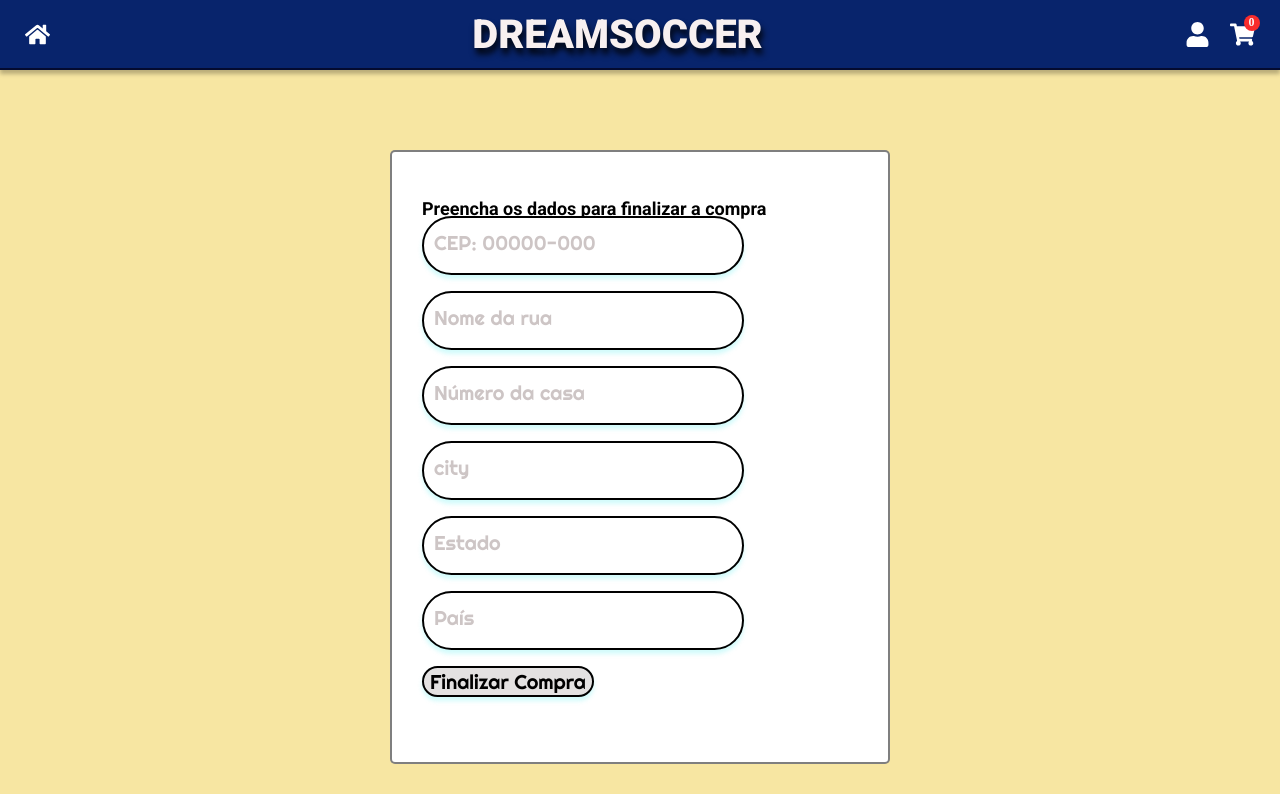
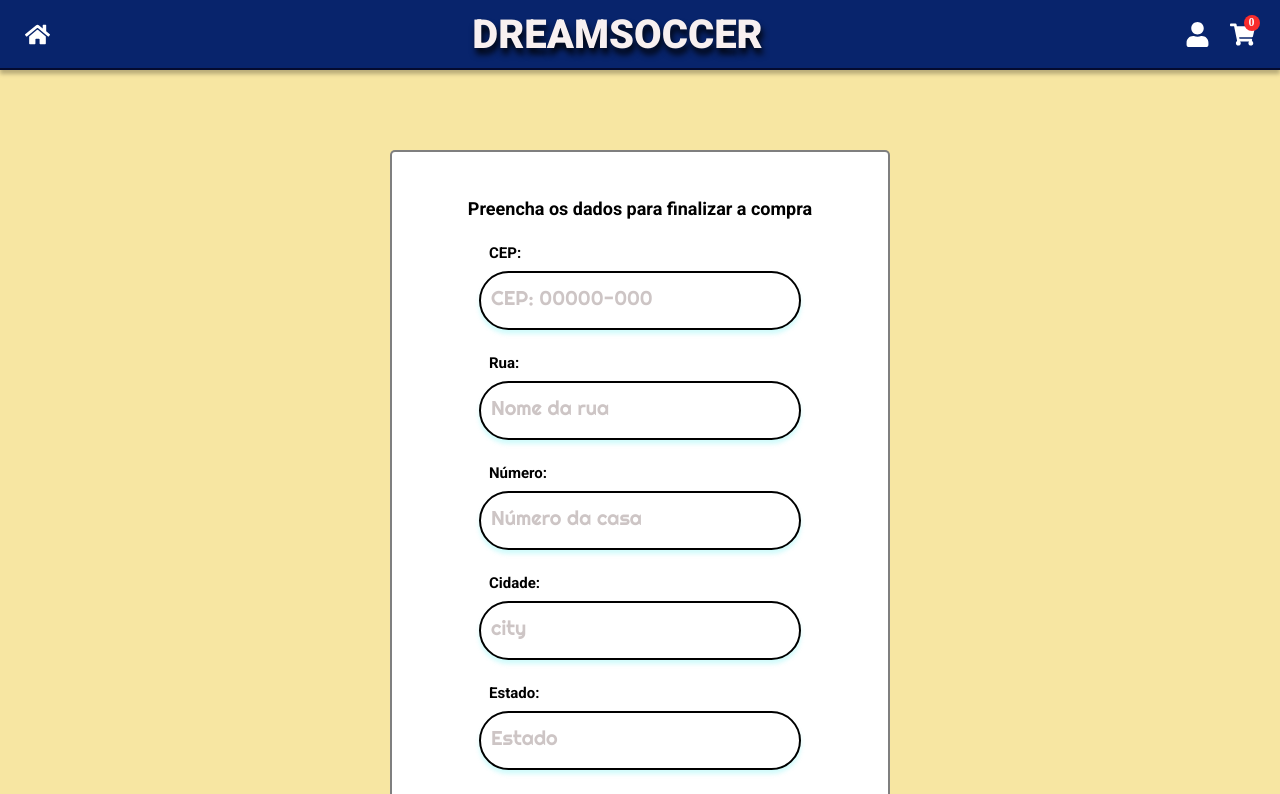
Before and after one commit to Saviodias14/projeto15-dreamsoccer-front, a React (Create React App) app: page /finalizar in a window 1280 px wide. Shown: the top 794 px of the page. Built offline with nearby package versions, Linux system fonts and the light colour scheme; no server answers.

Commit message:
Pagina Finalize implementada e funcional

```diff
--- a/src/Pages/CarrinhoPage/CarrinhoPage.js
+++ b/src/Pages/CarrinhoPage/CarrinhoPage.js
@@ -32,7 +32,8 @@ export default function CarrinhoPage() {
     }, [setTotalCarrinho, dadosCarrinho])
 
     function send() {
-        navigate("/finalizar")
+        if(dadosCarrinho.length) return navigate("/finalizar")
+        alert("O seu carrinho está vazio! Adicione itens para comprar.")
     }
 
     function reload() {
--- a/src/Pages/CarrinhoPage/style.js
+++ b/src/Pages/CarrinhoPage/style.js
@@ -14,6 +14,8 @@ export const ContainerCarrinho = styled.div`
     background-size: cover;
     background-position: center;
     background-attachment: fixed;
+    position:fixed;
+    overflow-y:scroll;
 `
 
 export const Div = styled.div`
--- a/src/Pages/DescriptionPage/style.js
+++ b/src/Pages/DescriptionPage/style.js
@@ -14,6 +14,8 @@ export const Main = styled.main`
     background-attachment: fixed;
     background-size: cover;
     background-position: center;
+    position:fixed;
+    overflow-y: scroll;
     div:first-child{
         img{
             width: 250px;
--- a/src/Pages/FinalizePage/Finalize.js
+++ b/src/Pages/FinalizePage/Finalize.js
@@ -1,73 +1,127 @@
 import styled from "styled-components"
 import Header from "../../components/Header"
 import { Input } from "../SignUp/styled"
-import { useState } from "react"
+import { useContext, useState } from "react"
+import axios from "axios"
+import api from "../../services/api"
+import UserData from "../../context/UserData"
+import { useNavigate } from "react-router-dom"
 
 export default function Finalize() {
-    const [CEP, setCEP] = useState()
-    const [road, setRoad] = useState()
-    const [number, setNumber] = useState()
-    const [city, setCity] = useState()
-    const [state, setState] = useState()
-    const [country, setCountry] = useState()
+    const { token } = useContext(UserData)
+    const navigate = useNavigate()
+    const [CEP, setCEP] = useState("")
+    const [road, setRoad] = useState("")
+    const [number, setNumber] = useState("")
+    const [city, setCity] = useState("")
+    const [state, setState] = useState("")
+    const [country, setCountry] = useState("")
+    const [disabled, setDisabled] = useState(false)
     const cepRegex = /^\d{5}-\d{3}$/
+    const body = { CEP: CEP.replace("-", ""), road, number: Number(number), city, state, country }
 
     function searchCEP(e) {
         const cepValue = e.target.value
         setCEP(cepValue)
         if (cepRegex.test(cepValue)) {
-            console.log("CEP válido")
+            setDisabled(true)
+            axios.get(`https://viacep.com.br/ws/${cepValue.replace("-", "")}/json/`)
+                .then((res) => {
+                    setCity(res.data.localidade)
+                    setCountry("Brasil")
+                    setRoad(res.data.logradouro)
+                    setState(res.data.uf)
+                })
+                .catch((err) => (err.response.data))
+        } else if (cepRegex.test(CEP)) {
+            setDisabled(false)
+            setCity("")
+            setCountry("")
+            setRoad("")
+            setState("")
         }
+    }
+    function FinalizarCompra(e) {
+        e.preventDefault()
+        const promisse = api.postShop(token, body)
+        promisse.then(() =>
+            api.deleteAll(token)
+                .then((res) => {
+                    alert(res.data)
+                    navigate("/")
+                })
+                .catch((err)=>alert(err.response.data))
+        )
+        promisse.catch((err) => alert(err.response.data))
     }
     return (
         <>
             <Header isDescriptionPage="true" />
-            <Container>
+            <Container disabled={disabled}>
                 <h1>Preencha os dados para finalizar a compra</h1>
-                <form>
+                <form onSubmit={FinalizarCompra}>
+                    <label htmlFor="CEP">CEP:</label>
                     <Input
+                        id="CEP"
                         placeholder="CEP: 00000-000"
                         type="text"
                         name={"CEP"}
                         value={CEP}
                         onChange={searchCEP}
                     />
+                    <label htmlFor="road">Rua:</label>
                     <Input
+                        id="road"
                         placeholder="Nome da rua"
                         type="text"
                         name={"road"}
                         value={road}
-                    //onChange={searchCEP}
+                        disabled={disabled}
+                        style={{ background: `${disabled ? "rgba(80,80,80,0.2" : ""}` }}
+                        onChange={(e) => { setRoad(e.target.value) }}
                     />
+                    <label htmlFor="number">Número:</label>
                     <Input
+                        id="number"
                         placeholder="Número da casa"
-                        type="number"
+                        type="text"
                         name={"number"}
                         value={number}
-                    //onChange={searchCEP}
+                        onChange={(e) => { setNumber(e.target.value) }}
                     />
+                    <label htmlFor="city">Cidade:</label>
                     <Input
+                        id="city"
                         placeholder="city"
                         type="text"
                         name={"city"}
                         value={city}
-                    //onChange={searchCEP}
+                        disabled={disabled}
+                        style={{ background: `${disabled ? "rgba(80,80,80,0.2" : ""}` }}
+                        onChange={(e) => { setCity(e.target.value) }}
                     />
+                    <label htmlFor="state">Estado:</label>
                     <Input
+                        id="state"
                         placeholder="Estado"
                         type="text"
                         name={"state"}
                         value={state}
-                    //onChange={searchCEP}
+                        disabled={disabled}
+                        style={{ background: `${disabled ? "rgba(80,80,80,0.2" : ""}` }}
+                        onChange={(e) => { setState(e.target.value) }}
                     />
+                    <label htmlFor="country">País:</label>
                     <Input
+                        id="country"
                         placeholder="País"
                         type="text"
                         name={"country"}
-                        value={country}
-                        onChange={searchCEP}
+                        value={country} disabled={disabled}
+                        style={{ background: `${disabled ? "rgba(80,80,80,0.2" : ""}` }}
+                        onChange={(e) => { setCountry(e.target.value) }}
                     />
-                    <Button > Finalizar Compra</Button>
+                    <Button type="submit"> Finalizar Compra</Button>
                 </form>
             </Container>
         </>
@@ -78,16 +132,35 @@ const Container = styled.div`
 width: 500px;
 height: max-content;
 background-color:white;
-padding: 50px 30px;
+padding: 50px 0;
 border-radius: 5px;
 border: 2px rgba(0, 0, 0, 0.5) solid;
 margin: 150px auto;
+display: flex;
+flex-direction: column;
+align-items: center;
+justify-content: flex-start;
 h1{
     font-family: 'Roboto';
     font-style: normal;
     font-weight: 700;
     font-size: 18px;
     line-height: 14px;
+    margin-bottom:20px;
+}
+form{
+    display: flex;
+    flex-direction: column;
+    align-items: flex-start;
+    justify-content: flex-start;
+}
+label{
+    font-family: 'Roboto';
+    font-style: normal;
+    font-weight: 700;
+    font-size: 15px;
+    line-height: 15px;
+    margin:10px 10px;
 }
 `
 const Button = styled.button`
@@ -95,6 +168,7 @@ background: #E3E1E1;
 border: 2px solid #000000;
 box-shadow: 0px 4px 4px rgba(76, 238, 238, 0.25);
 border-radius: 70px;
+padding:20px;
 font-family: 'Righteous';
 font-style: normal;
 font-weight: 400;
--- a/src/Pages/HomePage/styles.js
+++ b/src/Pages/HomePage/styles.js
@@ -39,7 +39,8 @@ export const Products = styled.div`
 export const SideBar = styled.div`
     display: ${(props) => (props.ocult ? "none" : "flex")};
     width:170px;
-    min-height: 100%;
+    min-height: 90vh;
+    max-height:80vh;
     flex-direction:column;
     align-items:flex-start;
     justify-content: flex-start;
@@ -51,6 +52,15 @@ export const SideBar = styled.div`
     left:0;
     top:70px;
     color:white;
+    overflow-y: auto;
+    &::-webkit-scrollbar {
+    width: 5px; /* Largura da barra de rolagem */
+    height: 50%; /* Altura da barra de rolagem */
+    }
+    &::-webkit-scrollbar-thumb {
+    background: #888;
+    }
+
     h1{
         font-weight: 700;
         font-size: 20px;
--- a/src/services/api.js
+++ b/src/services/api.js
@@ -55,6 +55,18 @@ function addItem(id, token, body){
     const promise = axios.post(`${BASE_URL}/cart/${id}`, body, config);
     return promise;
 }
+function postShop(token, body){
+    const config = createConfig(token);
+    const promise = axios.post(`${BASE_URL}/checkout`,body, config);
+    return promise;
+}
+function deleteAll(token) {
+    const config = createConfig(token);
+    console.log(config)
+    const promise = axios.delete(`${BASE_URL}/finalizar`, { ...config });
+    return promise;
+}
+
 
 const api = {
     login,
@@ -66,6 +78,8 @@ const api = {
     putCarrinho,
     deleteCarrinho,
     addItem,
+    postShop,
+    deleteAll
 }
 
 export default api;
```
